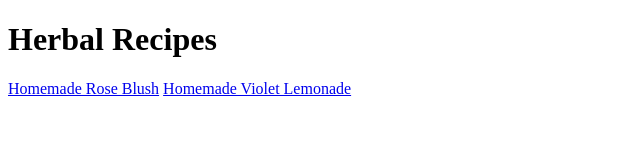
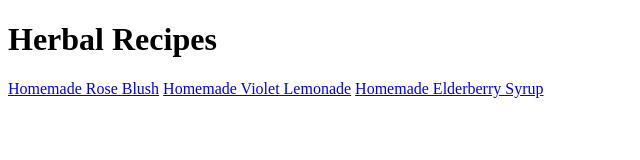
Before and after one commit to Mdrewno/odin-recipes, a plain HTML site: page index.html in a window 1280 px wide. Shown: the whole page, without its empty margins (0-640 px from the left). Drawn offline with Linux system fonts and the light colour scheme.

Commit message:
added link to elderberry syrup

```diff
--- a/index.html
+++ b/index.html
@@ -9,5 +9,6 @@
         <h1>Herbal Recipes</h1>
         <a href="recipes/blush.html">Homemade Rose Blush</a>
         <a href="recipes/violet-lemonade.html">Homemade Violet Lemonade</a>
+        <a href="recipes/elderberry-syrup.html">Homemade Elderberry Syrup</a>
     </body>
  </html>
```
